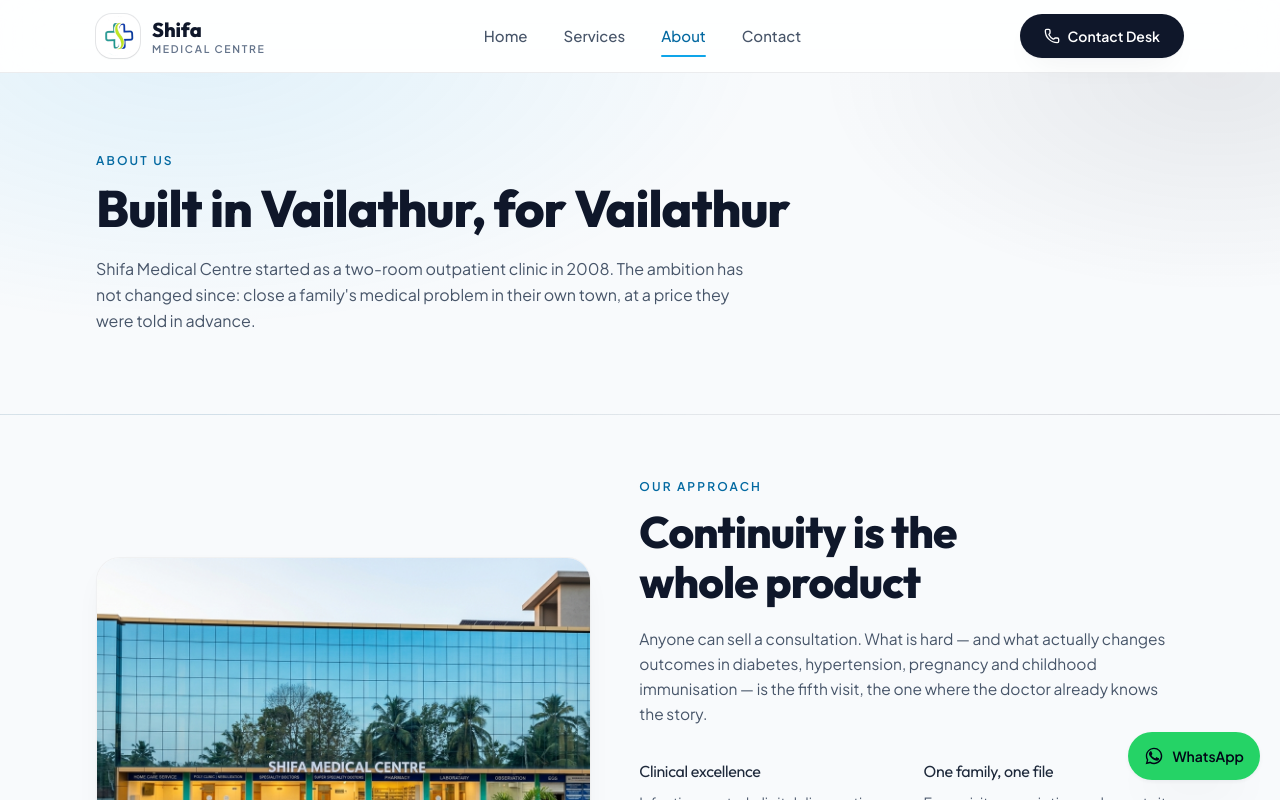
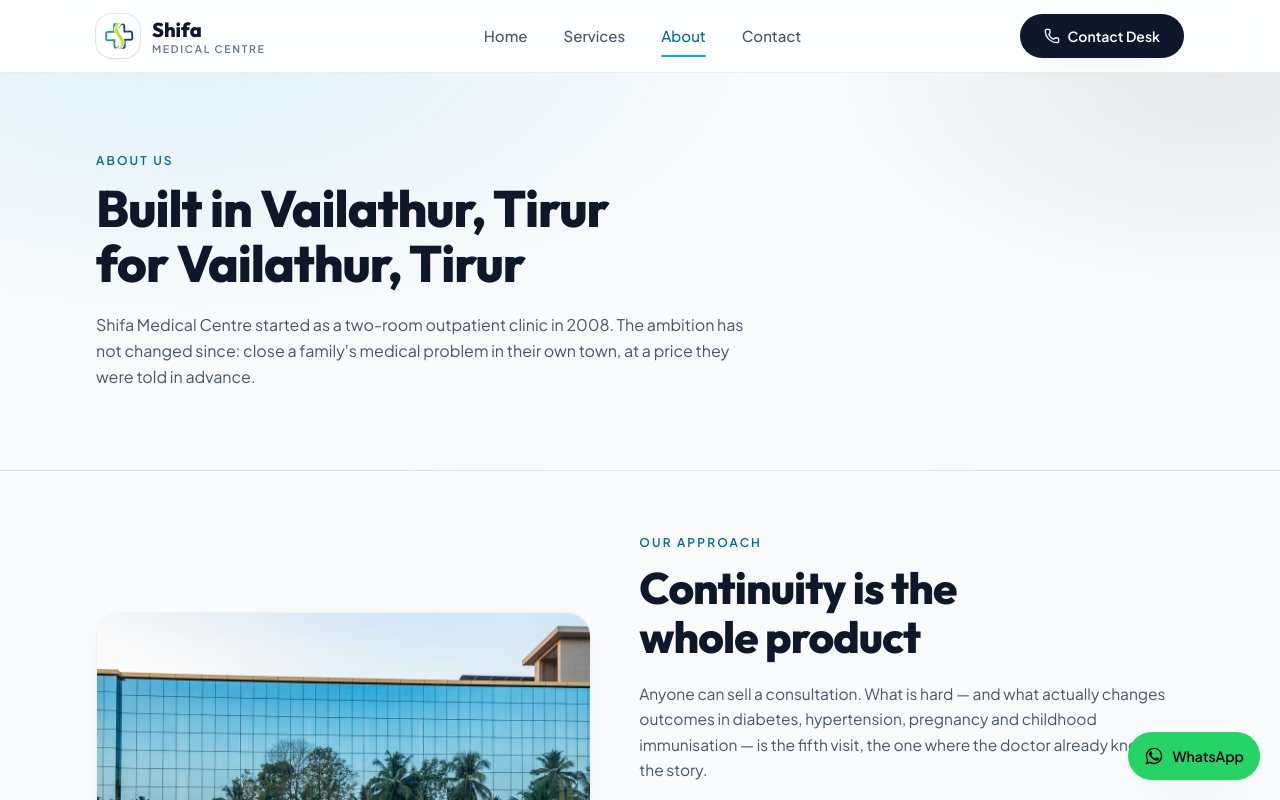
Before and after one commit to RandomGTV/shifa-medical-centre, a Next.js app: page /about in a window 1280 px wide. Shown: the top 800 px of the page. Built offline with nearby package versions, Linux system fonts and the light colour scheme.

Commit message:
fix(about): update hero heading to 'Built in Vailathur, Tirur for Vailathur, Tirur'

```diff
--- a/src/app/(site)/about/page.tsx
+++ b/src/app/(site)/about/page.tsx
@@ -54,7 +54,7 @@ export default async function AboutPage() {
     <>
       <PageHero
         eyebrow="About us"
-        title="Built in Vailathur, for Vailathur"
+        title="Built in Vailathur, Tirur for Vailathur, Tirur"
         lead={`${clinic.name} started as a two-room outpatient clinic in ${clinic.established}. The ambition has not changed since: close a family's medical problem in their own town, at a price they were told in advance.`}
       />
 
```
